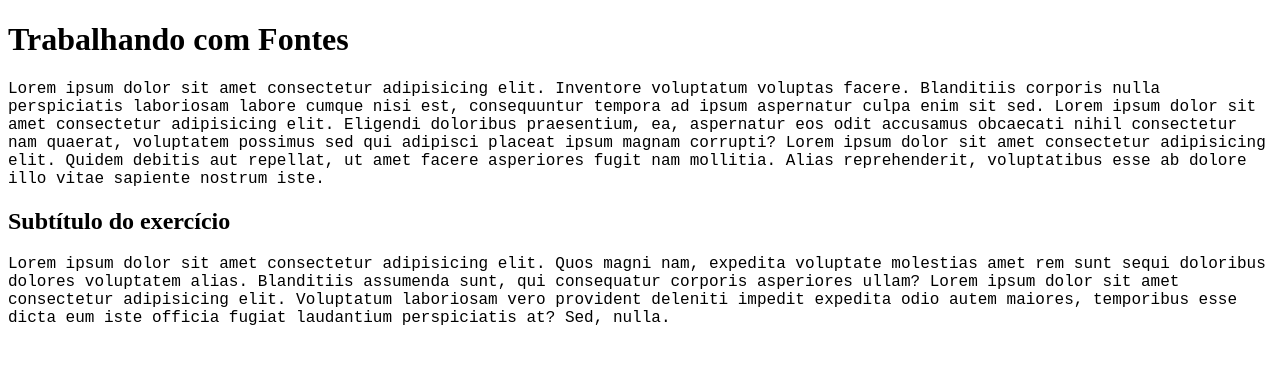
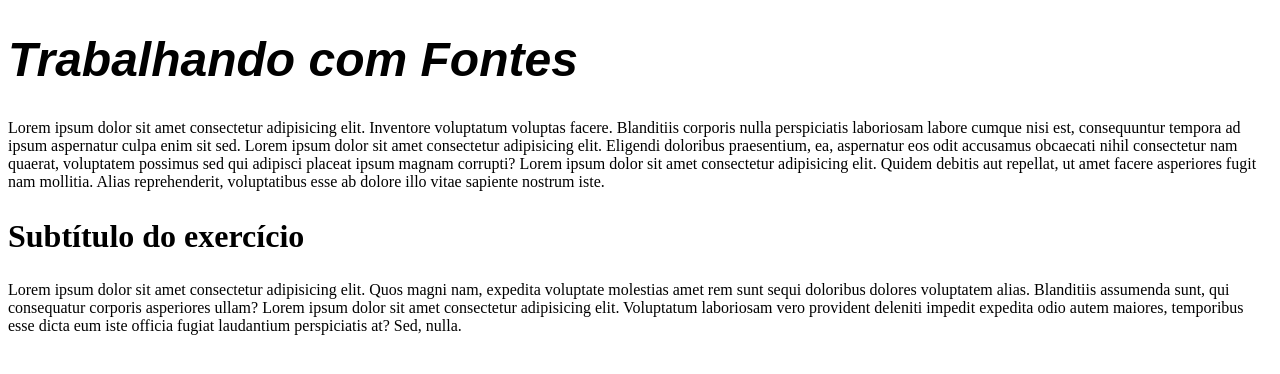
Before and after one commit to rafaelavelar45/ESTUDOS-HTML-CSS, a plain HTML site: page HTML-CSS/ex017/fonte01.html in a window 1280 px wide. Drawn offline with Linux system fonts and the light colour scheme.

Commit message:
TIPOGRAFIA

```diff
--- a/HTML-CSS/ex017/fonte01.html
+++ b/HTML-CSS/ex017/fonte01.html
@@ -6,13 +6,39 @@
     <meta name="viewport" content="width=device-width, initial-scale=1.0">
     <title>Fontes</title>
     <style>
+
         body {
-            font-family: "Courier Ney", monospace;
+            font-family: 'Work Sans';
+            font-size: 1em;
+            /*Medidas Absolutas
+            cm, mm, in, px, pt, pc
+
+            Medidas Relativas
+            em, ex, rem, vw, vh, %
+            16px geralmente = 1em
+            recomendação pela 3wc use px ou, em
+            */
+            /*font-weight: bolder;*/
+            /*font-style: italic;*/ /* italico */
+           /* text-decoration: underline;/* /* deixar sublindado /*
+            /*Peso da font = Ligther, normal, bold, bolder */
+        }
+        h1{
+           /* font-family: 'Work Sans', sans-serif;
+            font-size: 3em;
+            font-weight: bolder;
+            font-style: italic;/*
+            /* Shorthand font
+
+
+
+          Tem que colocar nesta ordem - font-style > font-weigth > font-size > font-family  */
+          font: italic bolder 3em 'Work Sans', sans-serif;
+
         }
 
-        h1,
-        h2 {
-            font-family: 'Times New Roman', Times, serif;
+        h2{
+            font: bold 2em 'Wors Sans'
         }
     </style>
 </head>
```
